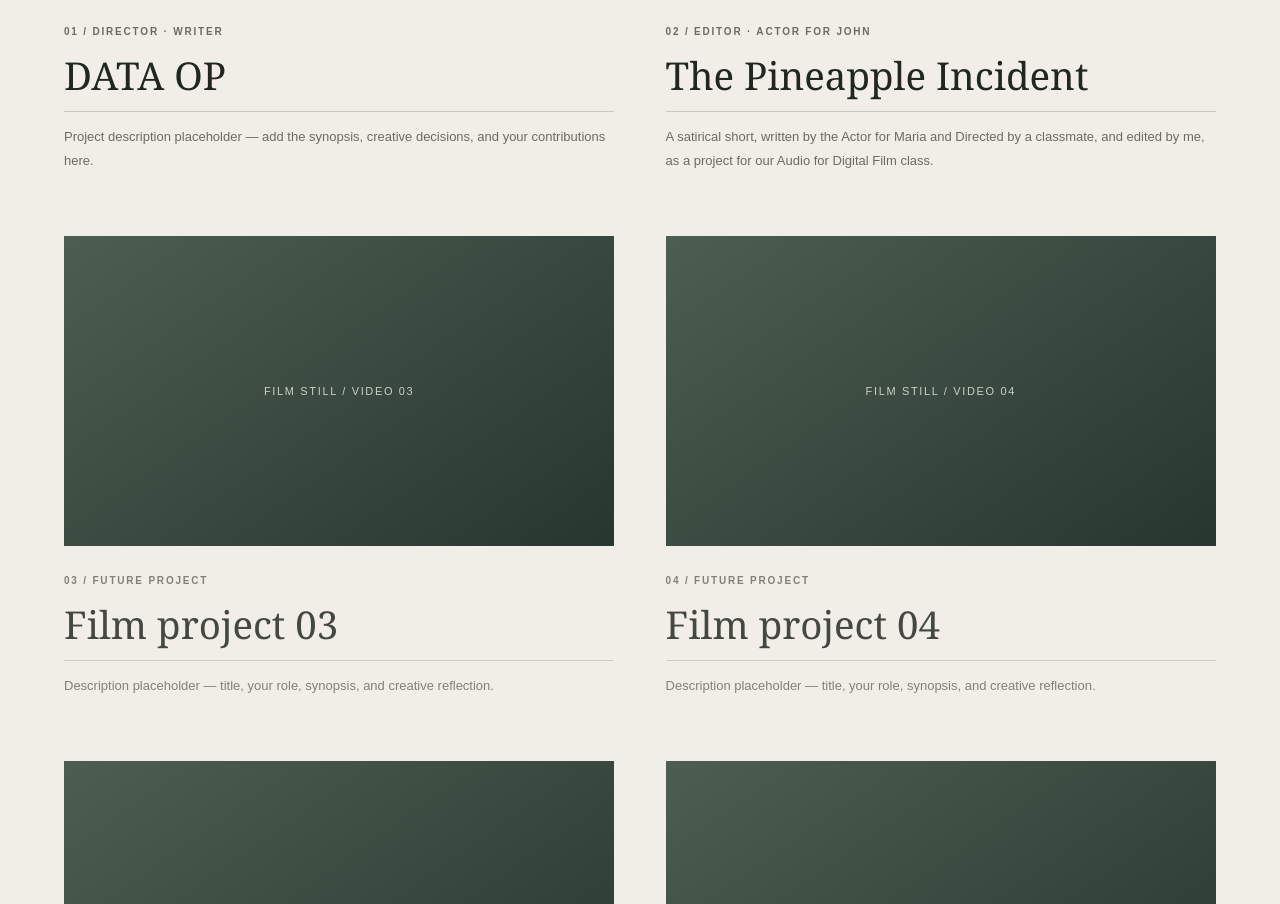
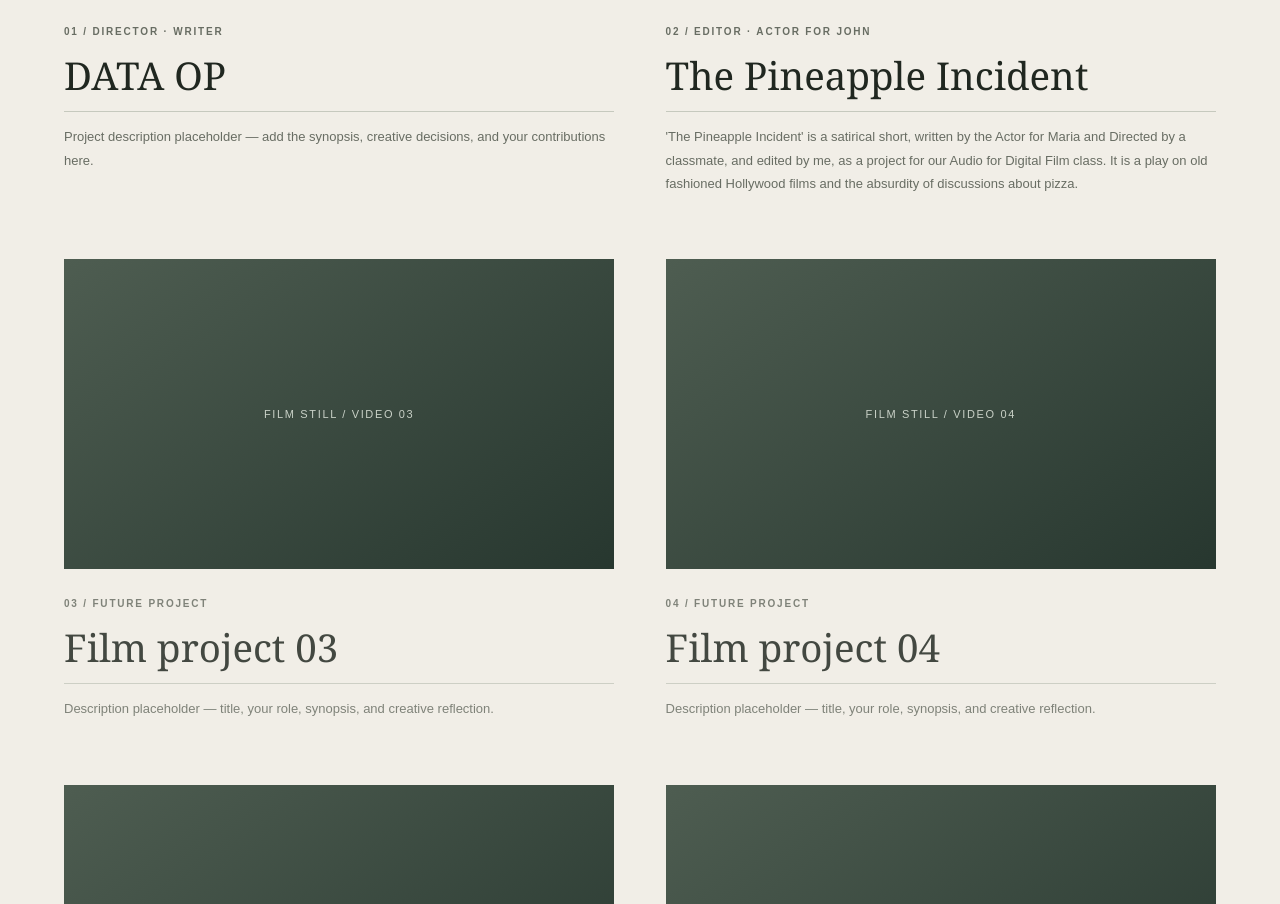
Before and after one commit to DrewSBloomfield/drewsbloomfieldportfolio, a plain HTML site: page preview-v2/index.html in a window 1280 px wide. Shown: the part 3811-4715 px from the top of the page. Drawn offline with Linux system fonts and the light colour scheme.

Commit message:
Update The Pineapple Incident description

```diff
--- a/preview-v2/index.html
+++ b/preview-v2/index.html
@@ -98,7 +98,7 @@
         <iframe class="hover-preview" tabindex="-1" title="Muted preview of The Pineapple Incident" aria-hidden="true" allow="autoplay; encrypted-media; picture-in-picture" referrerpolicy="strict-origin-when-cross-origin"></iframe>
         <span class="play-icon" aria-hidden="true">▶</span>
       </button>
-      <div class="archive-info"><span class="eyebrow">02 / EDITOR · ACTOR FOR JOHN</span><h3>The Pineapple Incident</h3><p>A satirical short, written by the Actor for Maria and Directed by a classmate, and edited by me, as a project for our Audio for Digital Film class.</p></div>
+      <div class="archive-info"><span class="eyebrow">02 / EDITOR · ACTOR FOR JOHN</span><h3>The Pineapple Incident</h3><p>'The Pineapple Incident' is a satirical short, written by the Actor for Maria and Directed by a classmate, and edited by me, as a project for our Audio for Digital Film class. It is a play on old fashioned Hollywood films and the absurdity of discussions about pizza.</p></div>
     </article>
     <article class="archive-card archive-empty">
       <div class="archive-media archive-placeholder" aria-label="Placeholder for future film project 03"><span>FILM STILL / VIDEO 03</span></div>
```
